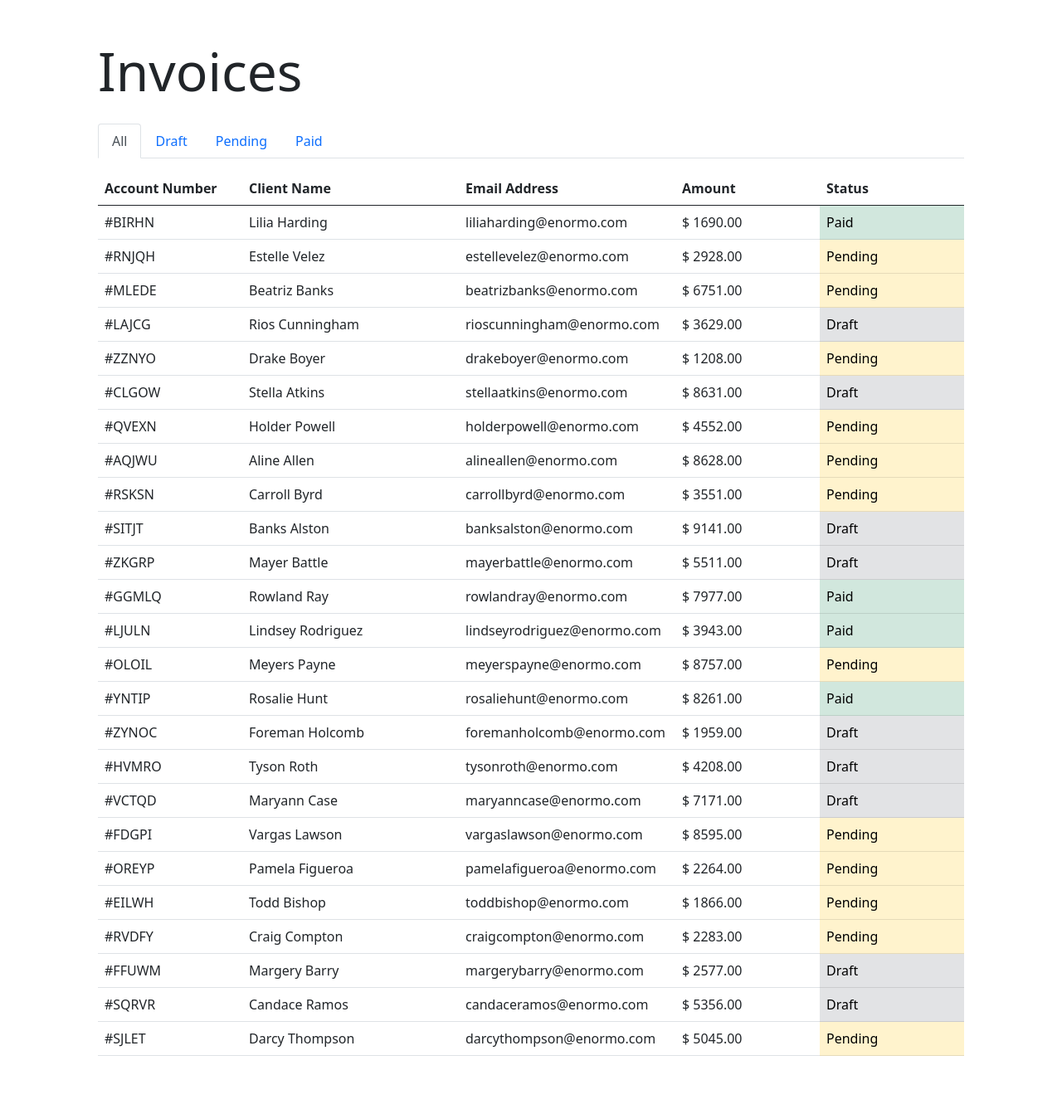
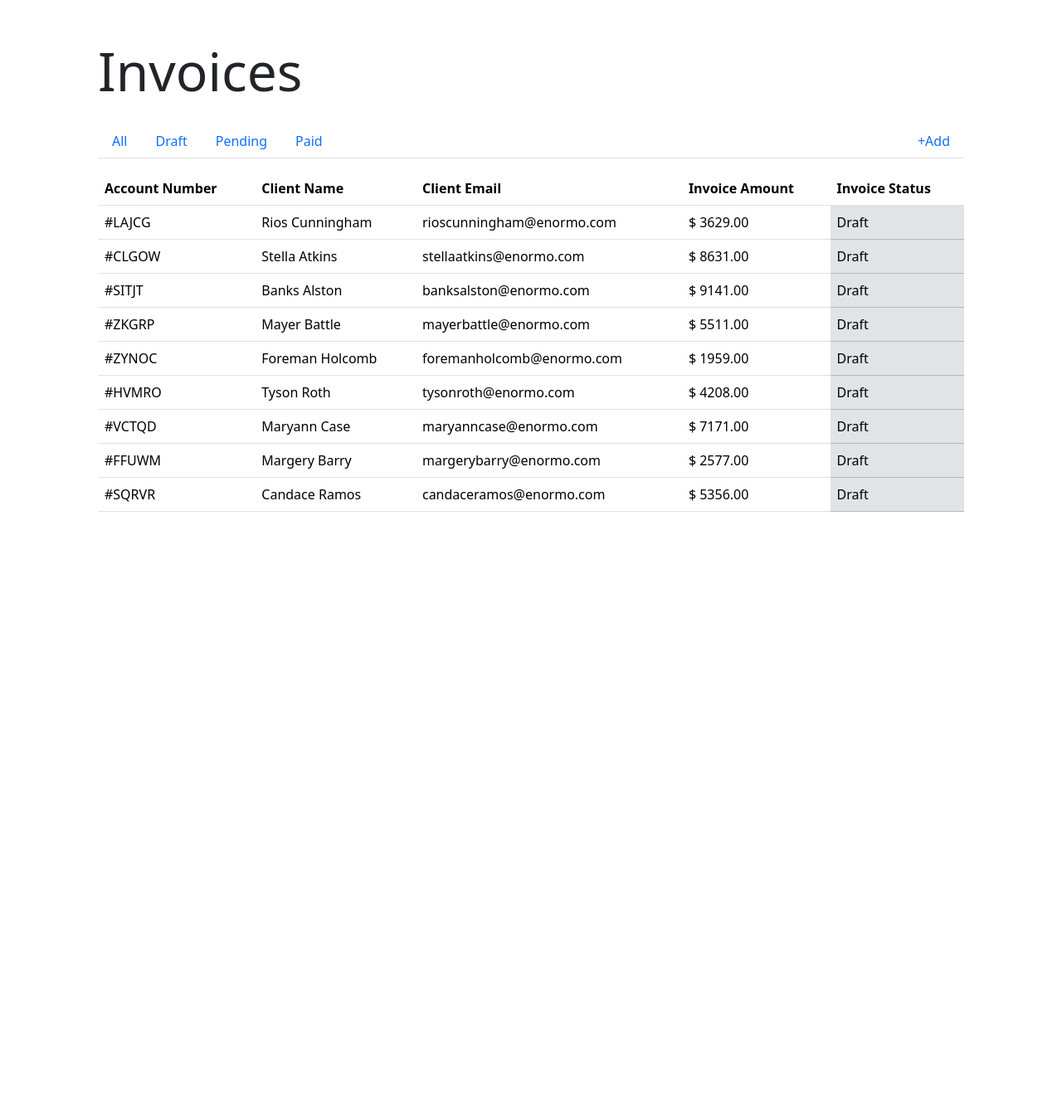
Before and after one commit to Chrissy-Ann/invoice-manager, a PHP site: page /index.php?status=draft in a window 1280 px wide. Shown: the whole page at 83% size. After the commit the page ends 617 px from the top, so only its background shows below. Run offline with PHP 8.4, Linux system fonts and the light colour scheme.

Commit message:
Completes the assignment

```diff
--- a/data.php
+++ b/data.php
@@ -1,4 +1,16 @@
 <?php
+  session_start();
+
+  function getInvoiceNumber ($length = 5) {
+    $letters = range('A', 'Z');
+    $number = [];
+
+    for ($i = 0; $i < $length; $i++) {
+      array_push($number, $letters[rand(0, count($letters) - 1)]);
+    }
+    return implode($number);
+  }
+
   $statuses = ['all', 'draft', 'pending', 'paid'];
 
   $invoices = [
@@ -178,3 +190,10 @@
       'email'  => 'darcythompson@enormo.com',
     ]
   ];
+
+  // Keep data persistent
+  if (isset($_SESSION['invoices'])) {
+    $invoices = $_SESSION['invoices'];
+  } else {
+    $_SESSION['invoices'] = $invoices;
+  }
--- a/index.php
+++ b/index.php
@@ -1,6 +1,81 @@
 <?php
-    // List data for all invoices
-    $page = 'all';
+    require "data.php";
 
-    require "data.php";
-    require "template.php";
+    // Filter invoice data based on status using query string
+    if (isset($_GET['status'])) {
+      $invoices = array_filter($invoices, function ($invoice) {
+      return $invoice['status'] === $_GET['status'];
+      });
+    }
+
+    // If the add form was submitted, add the data to the invoice array
+    if ($_SERVER["REQUEST_METHOD"] === 'POST') {
+      array_push($invoices, [
+        'number' => getInvoiceNumber(),
+        'amount' => $_POST['amount'],
+        'status' => $_POST['status'],
+        'client' => $_POST['client'],
+        'email' => $_POST['email']
+      ]);
+
+      // Update session array
+      $_SESSION['invoices'] = $invoices;
+    }
+?>
+<!DOCTYPE html>
+<html lang="en">
+<head>
+  <meta charset="UTF-8">
+  <meta name="viewport" content="width=device-width, initial-scale=1.0">
+  <title>Invoice Manager</title>
+  <link rel="stylesheet" href="https://cdn.jsdelivr.net/npm/bootstrap@5.3.3/dist/css/bootstrap.min.css">
+</head>
+<body>
+  <main class="p-5 container">
+
+    <h1 class="display-3 mb-4">Invoices</h1>
+
+    <nav class="nav nav-tabs justify-content-between mb-3">
+      <div class="d-flex">
+		    <a class="nav-link" href="index.php">All</a>
+		    <a class="nav-link" href="index.php?status=draft">Draft</a>
+        <a class="nav-link" href="index.php?status=pending">Pending</a>
+        <a class="nav-link" href="index.php?status=paid">Paid</a>
+      </div>
+      <div class="text-end">
+        <a class="nav-link" href="add.php">&plus;Add</a>
+      </div>
+	  </nav>
+
+    <table class="table">
+      <thead>
+        <tr>
+          <th>Account Number</th>
+          <th>Client Name</th>
+          <th>Client Email</th>
+          <th>Invoice Amount</th>
+          <th>Invoice Status</th>
+        </tr>
+      </thead>
+      <tbody>
+        <?php foreach ($invoices as $invoice) : ?>
+          <tr>
+            <td><?php echo "#{$invoice['number']}" ?></td>
+            <td><?php echo $invoice['client'] ?></td>
+            <td><?php echo $invoice['email'] ?></td>
+            <td><?php echo "$ {$invoice['amount']}.00" ?></td>
+            <?php if ($invoice['status'] == 'paid'): ?>
+              <td class="table-success">Paid</td>
+            <?php elseif ($invoice['status'] == 'pending'): ?>
+              <td class="table-warning">Pending</td>
+            <?php else : ?>
+              <td class="table-secondary">Draft</td>
+            <?php endif; ?>
+          </tr>
+        <?php endforeach; ?>
+      </tbody>
+    </table>
+
+  </main>
+</body>
+</html>
--- a/template.php
+++ /dev/null
@@ -1,67 +0,0 @@
-<!DOCTYPE html>
-<html lang="en">
-<head>
-  <meta charset="UTF-8">
-  <meta name="viewport" content="width=device-width, initial-scale=1.0">
-  <title>Invoice Manager</title>
-  <link href="https://cdn.jsdelivr.net/npm/bootstrap@5.0.0/dist/css/bootstrap.min.css" rel="stylesheet" integrity="sha384-wEmeIV1mKuiNpC+IOBjI7aAzPcEZeedi5yW5f2yOq55WWLwNGmvvx4Um1vskeMj0" crossorigin="anonymous">
-</head>
-<body>
-  <div class="p-5 container">
-    <h1 class="display-3 mb-4">Invoices</h1>
-    <div>
-      <!--Navbar-->
-      <div class="mb-3">
-        <ul class="nav nav-tabs">
-          <?php foreach ($statuses as $status) : ?>
-            <li class="nav-item">
-              <?php if ($status == 'all' && $page != 'all') : ?>
-                <a class="nav-link" href="/invoice-manager-Chrissy-Ann/index.php"><?php echo ucfirst($status) ?></a>
-              <?php elseif ($status == 'all' && $page == 'all') : ?>
-                <a class="nav-link active" href="/invoice-manager-Chrissy-Ann/index.php"><?php echo ucfirst($status) ?></a>
-              <?php elseif ($page == $status) : ?>
-                <a class="nav-link active" href="<?php echo "/invoice-manager-Chrissy-Ann/{$status}.php"?>"><?php echo ucfirst($status) ?></a>
-              <?php else : ?>
-                <a class="nav-link" href="<?php echo "/invoice-manager-Chrissy-Ann/{$status}.php"?>"><?php echo ucfirst($status) ?></a>
-              <?php endif; ?>
-            </li>
-          <?php endforeach; ?>
-        </ul>
-      </div>
-      <!--Table-->
-      <div>
-        <table class="table">
-          <thead>
-            <div class="row">
-            <tr>
-              <th class="col-2">Account Number</th>
-              <th class="col-3">Client Name</th>
-              <th class="col-3">Email Address</th>
-              <th class="col-2">Amount</th>
-              <th class="col-2">Status</th>
-            </tr>
-            </div>
-          </thead>
-          <tbody>
-            <?php foreach ($invoices as $invoice) : ?>
-              <tr>
-                <td><?php echo "#{$invoice['number']}" ?></td>
-                <td><?php echo $invoice['client'] ?></td>
-                <td><?php echo $invoice['email'] ?></td>
-                <td><?php echo "$ {$invoice['amount']}.00" ?></td>
-                <?php if ($invoice['status'] == 'paid'): ?>
-                  <td class="table-success">Paid</td>
-                <?php elseif ($invoice['status'] == 'pending'): ?>
-                  <td class="table-warning">Pending</td>
-                <?php else : ?>
-                  <td class="table-secondary">Draft</td>
-                <?php endif; ?>
-              </tr>
-              <?php endforeach; ?>
-          </tbody>
-        </table>
-      </div>
-    </div>
-  </div>
-</body>
-</html>
```
Also changed, not shown: add.php (added, +52 -0 lines), draft.php (deleted, +0 -16 lines), paid.php (deleted, +0 -16 lines), pending.php (deleted, +0 -16 lines), README.md.
